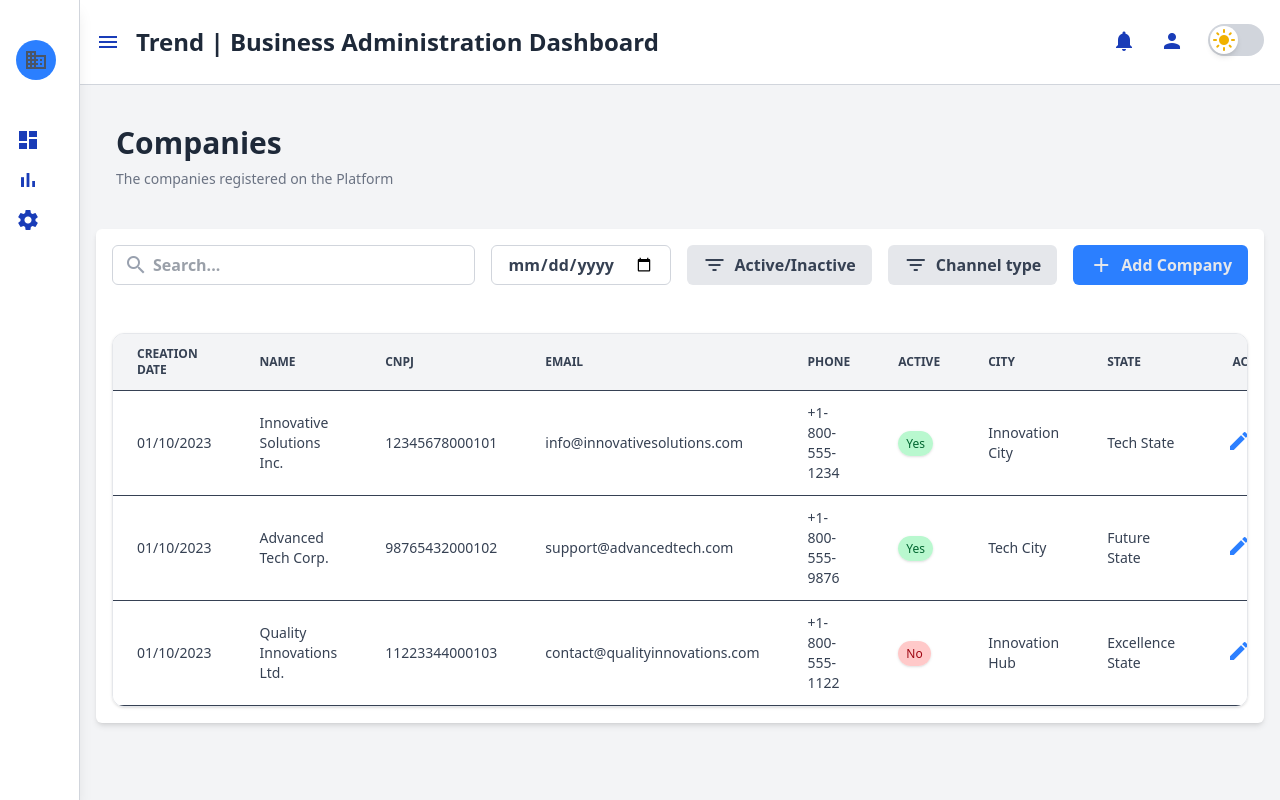
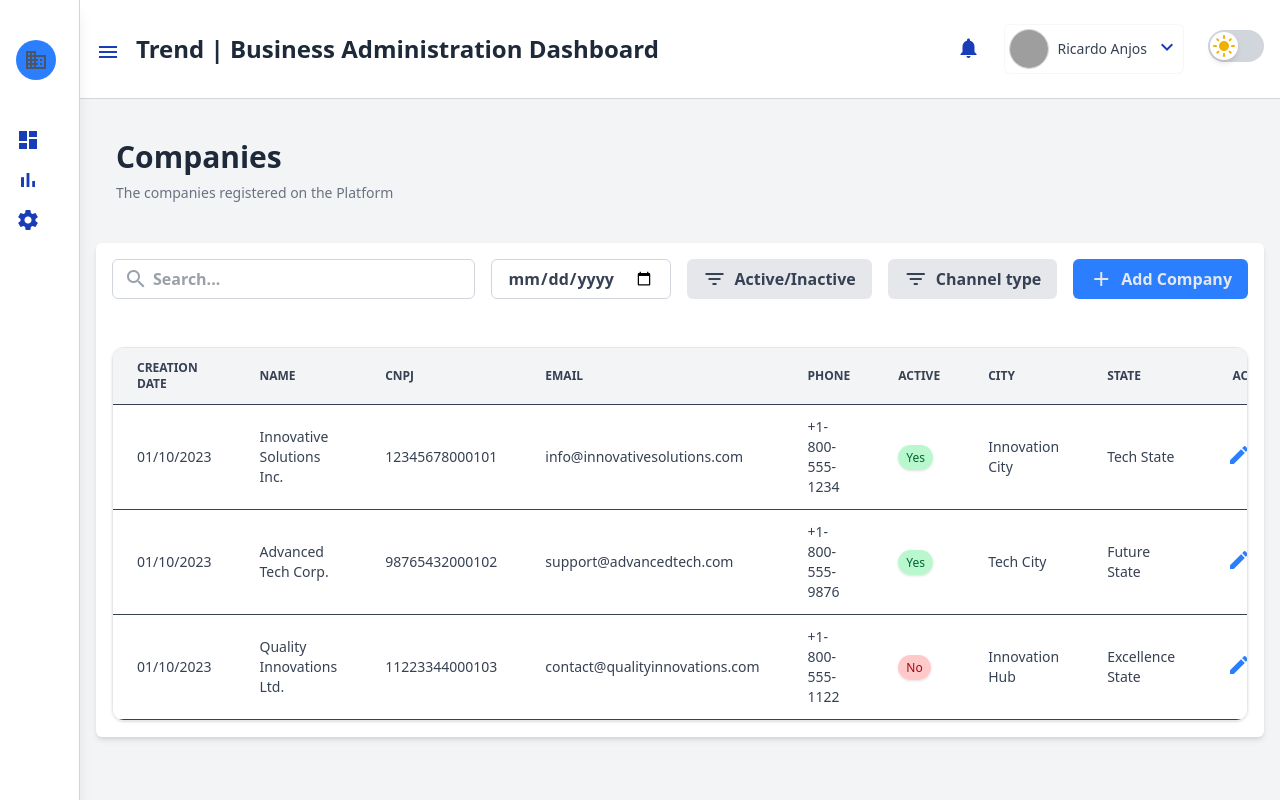
Before and after one commit to coderick137/teste-tecnico-trend, an Angular app: page / in a window 1280 px wide. Built offline with nearby package versions, Linux system fonts and the light colour scheme; data requests are answered from the project's data file; grey boxes are pictures that could not be loaded.

Commit message:
melhoriaas no header

```diff
--- a/src/app/components/dashboard/dashboard.component.html
+++ b/src/app/components/dashboard/dashboard.component.html
@@ -92,11 +92,10 @@
     class="flex items-center justify-between py-6 px-4 bg-white border-b border-gray-300 dark:bg-gray-800 dark:border-gray-700 shadow-sm transition-all duration-700 ease-in-out"
     [ngClass]="{ 'ml-64': isSidebarOpen, 'ml-20': !isSidebarOpen }"
   >
-    <div class="flex items-center gap-4">
+    <div class="flex items-center gap-4 relative" aria-label="Toggle Sidebar">
       <button
-        class="flex items-center justify-center text-gray-700 dark:text-gray-200 transition-transform duration-500 cursor-pointer"
+        class="flex items-center mt-1.5 justify-center text-gray-700 dark:text-gray-200 transition-transform duration-500 cursor-pointer"
         (click)="isSidebarOpen = !isSidebarOpen"
-        aria-label="Toggle Sidebar"
       >
         <i class="material-icons text-blue-800 dark:text-gray-200">menu</i>
       </button>
@@ -116,17 +115,81 @@
             notifications
           </i>
         </button>
+        <div
+          class="relative flex items-center gap-2 text-sm border border-gray-300/20 dark:border-gray-700/50 rounded-md p-1 bg-white dark:bg-gray-800 transition-colors duration-400 ease-in-out cursor-pointer"
+          (click)="isPopoverOpen = !isPopoverOpen"
+        >
+          <img
+            src="https://github.com/coderick137.png"
+            alt="User Profile"
+            class="w-10 h-10 rounded-full border border-gray-300 dark:border-gray-700"
+          />
+          <span
+            class="text-gray-700 dark:text-gray-200 font-medium transition-colors duration-400 ease-in-out"
+          >
+            Ricardo Anjos
+          </span>
           <button
-          routerLink="/about"
-          routerLinkActive="active"
             class="text-gray-700 hover:text-blue-500 dark:text-gray-200 dark:hover:text-blue-400 transition-colors duration-400 ease-in-out cursor-pointer"
+            aria-label="Toggle Popover"
           >
             <i class="material-icons text-blue-800 dark:text-gray-200">
-            person
+              expand_more
             </i>
           </button>
+          <div
+            *ngIf="isPopoverOpen"
+            class="absolute left-0 mt-2 top-14 w-48 bg-white dark:bg-gray-800 border border-gray-300 dark:border-gray-700 rounded-md shadow-lg z-50 transition-all duration-300 ease-in-out text-sm py-2"
+          >
+            <ul class="flex flex-col">
+              <li>
+                <a
+                  routerLink="/profile"
+                  class="px-4 py-2 text-gray-700 hover:bg-gray-100 dark:text-gray-200 dark:hover:bg-gray-700 transition-colors duration-300 flex items-center gap-2"
+                >
+                  <i class="material-icons text-blue-800 dark:text-gray-200"
+                    >person</i
+                  >
+                  My Account
+                </a>
+              </li>
+              <li>
+                <a
+                  routerLink="/settings"
+                  class="px-4 py-2 text-gray-700 hover:bg-gray-100 dark:text-gray-200 dark:hover:bg-gray-700 transition-colors duration-300 flex items-center gap-2"
+                >
+                  <i class="material-icons text-blue-800 dark:text-gray-200"
+                    >settings</i
+                  >
+                  Settings
+                </a>
+              </li>
+              <li>
+                <a
+                  routerLink="/support"
+                  class="px-4 py-2 text-gray-700 hover:bg-gray-100 dark:text-gray-200 dark:hover:bg-gray-700 transition-colors duration-300 flex items-center gap-2"
+                >
+                  <i class="material-icons text-blue-800 dark:text-gray-200"
+                    >help</i
+                  >
+                  Support
+                </a>
+              </li>
+              <li>
                 <button
-          class="relative w-14 h-8 bg-gray-300 dark:bg-gray-700 rounded-full transition-colors duration-500 cursor-pointer"
+                  class="w-full text-left px-4 py-2 text-gray-700 hover:bg-gray-100 dark:text-gray-200 dark:hover:bg-gray-700 transition-colors duration-300 flex items-center gap-2"
+                >
+                  <i class="material-icons text-blue-800 dark:text-gray-200"
+                    >logout</i
+                  >
+                  Logout
+                </button>
+              </li>
+            </ul>
+          </div>
+        </div>
+        <button
+          class="relative w-14 h-8 mt-1.5 bg-gray-300 dark:bg-gray-700 rounded-full transition-colors duration-500 cursor-pointer"
           (click)="toggleDarkMode()"
           aria-label="Toggle Dark Mode"
         >
--- a/src/app/components/dashboard/dashboard.component.ts
+++ b/src/app/components/dashboard/dashboard.component.ts
@@ -17,7 +17,7 @@ export class DashboardComponent implements OnInit {
   public isDarkMode;
   public isSidebarOpen: boolean = false;
   public showSidebarContent: boolean = false;
-
+  public isPopoverOpen: boolean = false;
   constructor(private themeService: ThemeService, private router: Router) {
     this.isDarkMode = this.themeService.darkMode$;
   }
@@ -55,4 +55,8 @@ export class DashboardComponent implements OnInit {
       this.showSidebarContent = false;
     }
   }
+
+  togglePopover(): void {
+    this.isPopoverOpen = !this.isPopoverOpen;
+  }
 }
```
Lines whose indentation alone changed are shown as unchanged.
